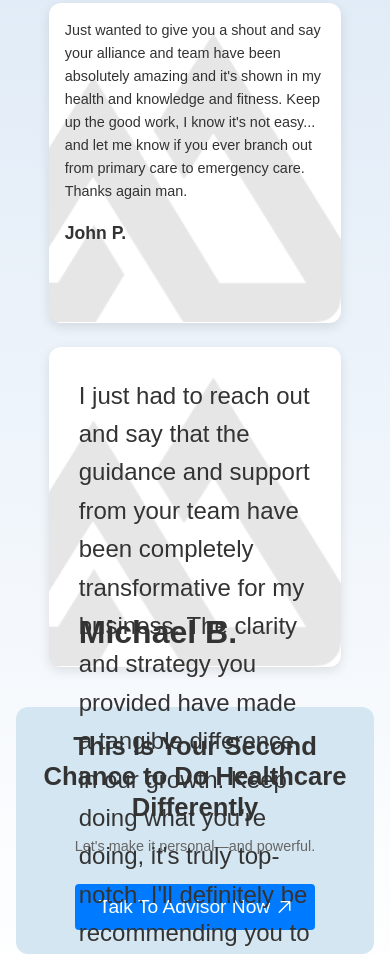
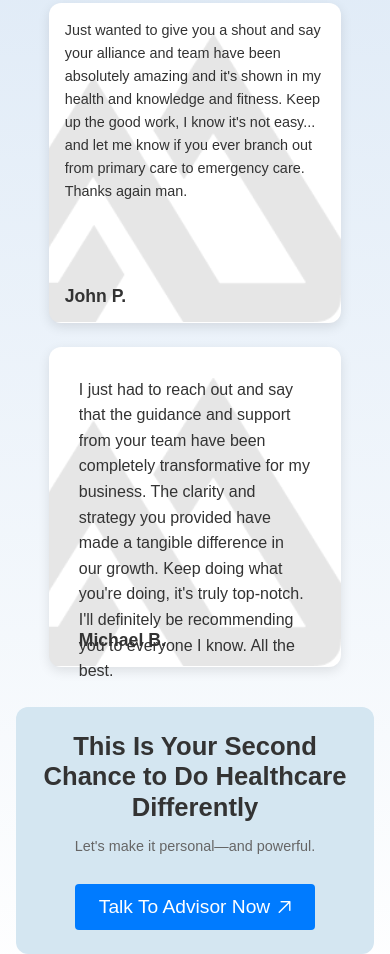
Before and after one commit to UmerKhhan/Rebel_Health_Allience, a plain HTML site: page index.html in a window 390 px wide. Shown: the part 5050-6004 px from the top of the page. Drawn offline with Linux system fonts and the light colour scheme.

Commit message:
"updating changes"

```diff
--- a/index-style.css
+++ b/index-style.css
@@ -737,16 +737,15 @@ body{
 
   .box-1, .box-2 {
     padding: 1.5rem;
-    min-height: auto;
+
   }
 
-  .box-1 p, .box-2 p {
+  .box-1 p, .box-2 p,.box-3 p {
     font-size: 1rem;
   }
 
-  .box-1 h4, .box-2 h4 {
+  .box-1 h4, .box-2 h4,.box-3 h4 {
     font-size: 1.1rem;
-    position: static;
   }
 
   .review-controls {
```
